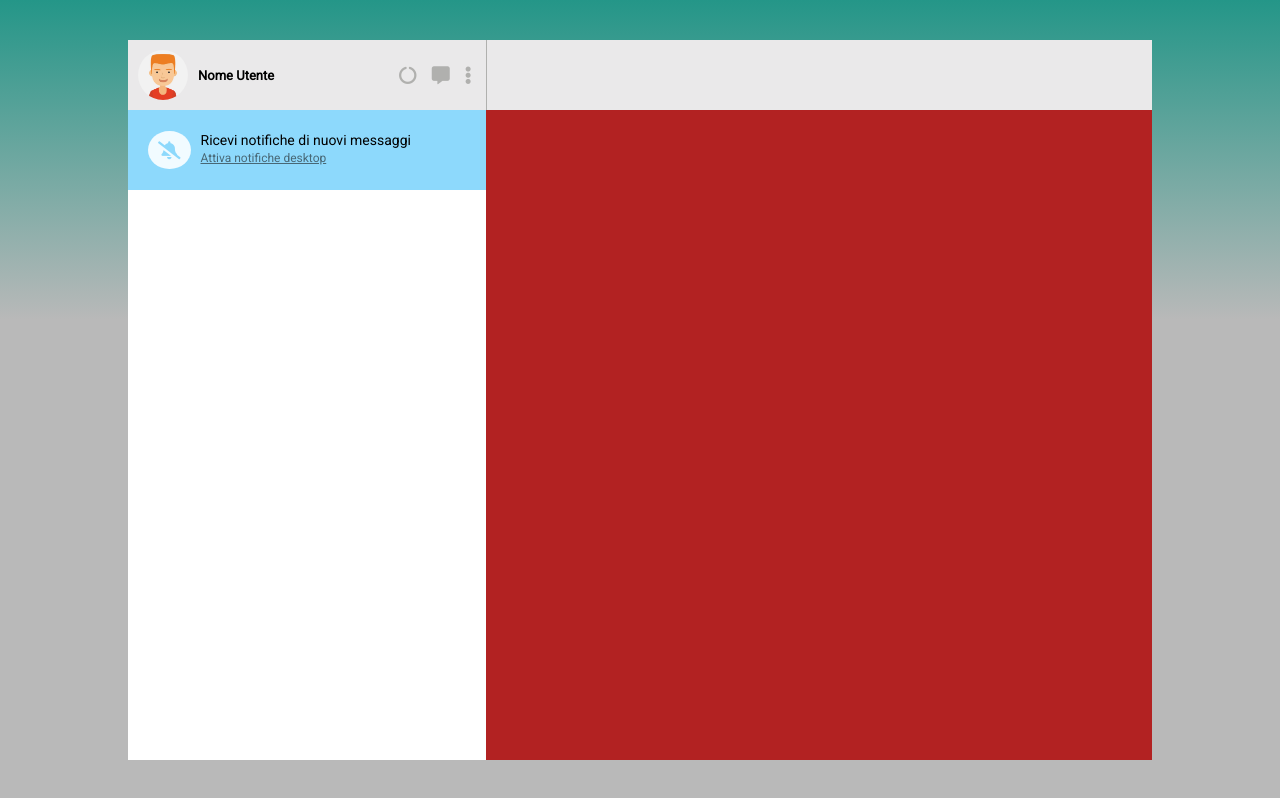
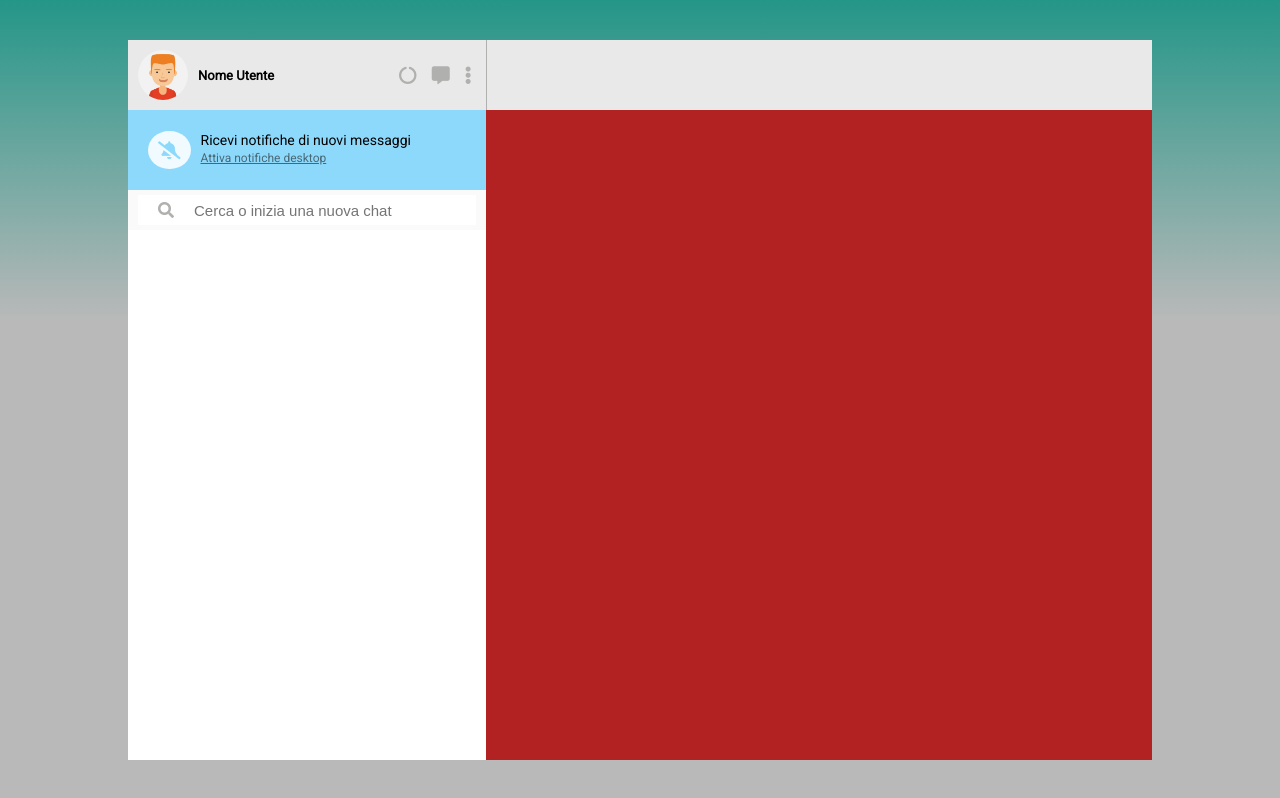
Before and after one commit to Tave23/vue-boolzapp, a plain HTML site: page MILESTONE 1/index.html in a window 1280 px wide. Drawn offline with nearby package versions, Linux system fonts and the light colour scheme.

Commit message:
research chat

```diff
--- a/MILESTONE 1/css/style.css
+++ b/MILESTONE 1/css/style.css
@@ -87,6 +87,8 @@ body{
    color: #d6d6d6;
 }
 
+/* notifications */
+
 .left-blue-section{
    height: 80px;
    width: 100%;
@@ -119,3 +121,32 @@ body{
    cursor: pointer;
    text-decoration: underline;
 }
+
+/* research chat */
+
+.research{
+   width: 100%;
+   height: 40px;
+   background-color: #FAFAFA;
+   display: flex;
+   align-items: center;
+   padding: 0px 10px;
+}
+
+.research input{
+   width: 100%;
+   border: none;
+   height: 30px;
+   font-size: 15px;
+   color: lightgray;
+}
+
+.research input:focus{
+   color: lightslategray;
+}
+
+.research i{
+   color: #B0B0AE;
+   padding: 7px 20px;
+   background-color: white;
+}
--- a/MILESTONE 1/index.html
+++ b/MILESTONE 1/index.html
@@ -18,7 +18,7 @@
    <div class="container">
       <!-- left side (menu) -->
       <div class="aside-container">
-         <!-- left top -->
+      <!-- left top -->
          <div class="user-container left-side-user-container">
             <!-- user info -->
             <div class="user-info">
@@ -33,7 +33,7 @@
             </div>
          </div>
 
-         <!-- left mid -->
+      <!-- left mid -->
 
          <!-- notifications -->
          <div class="left-blue-section">
@@ -42,6 +42,12 @@
                <p>Ricevi notifiche di nuovi messaggi</p>
                <p id="notifications">Attiva notifiche desktop</p>
             </div>
+         </div>
+
+         <!-- research chat -->
+         <div class="research">
+            <i class="fas fa-search"></i>
+            <input type="text" height=20px id="chatName" placeholder="Cerca o inizia una nuova chat">
          </div>
       </div>
       <!-- right side (chat) -->
```
